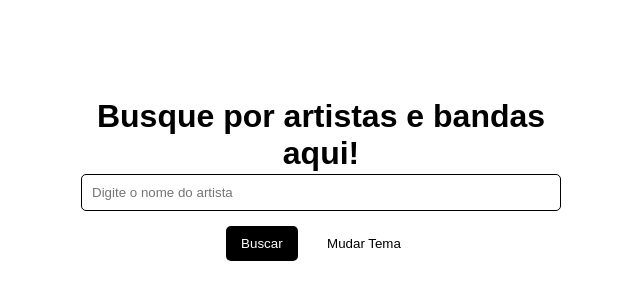
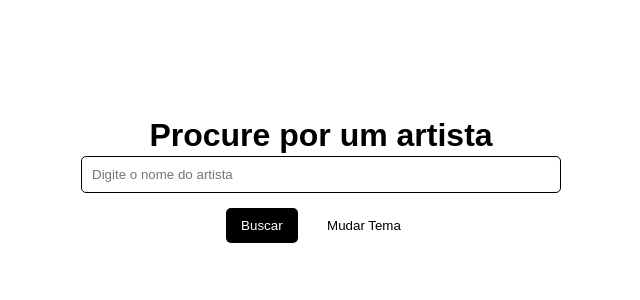
Before and after one commit to Meowkass-beep/Searchfy, a website: page public/index.html in a window 1280 px wide. Shown: the part 218-518 px from the top of the page, without its empty margins (319-959 px from the left). Drawn offline with Linux system fonts and the light colour scheme.

Commit message:
some changes

```diff
--- a/public/index.html
+++ b/public/index.html
@@ -5,11 +5,11 @@
     <meta name="viewport" content="width=device-width, initial-scale=1.0">
     <title>Searchfy</title>
     <link rel="stylesheet" href="style.css">
-    <link rel="shortcut icon" href="img/favicon.png" type="image/x-icon">
-</head>
+    <link rel="icon" type="image/png" sizes="32x32" href="img/favicon-32.png">
+    <link rel="icon" type="image/png" sizes="16x16" href="img/favicon-16.png"></head>
 <body>
     <div class="container">
-        <h1>Busque por artistas e bandas aqui!</h1>
+        <h1>Procure por um artista</h1>
         <input type="text" id="nomeArtista" placeholder="Digite o nome do artista" required>
         <button id="botaoBuscar">Buscar</button>
         <button id="botaoTema">Mudar Tema</button>
```
Also changed, not shown: public/img/favicon-16.png (added), public/img/favicon-32.png (added), public/img/favicon.png (deleted).
